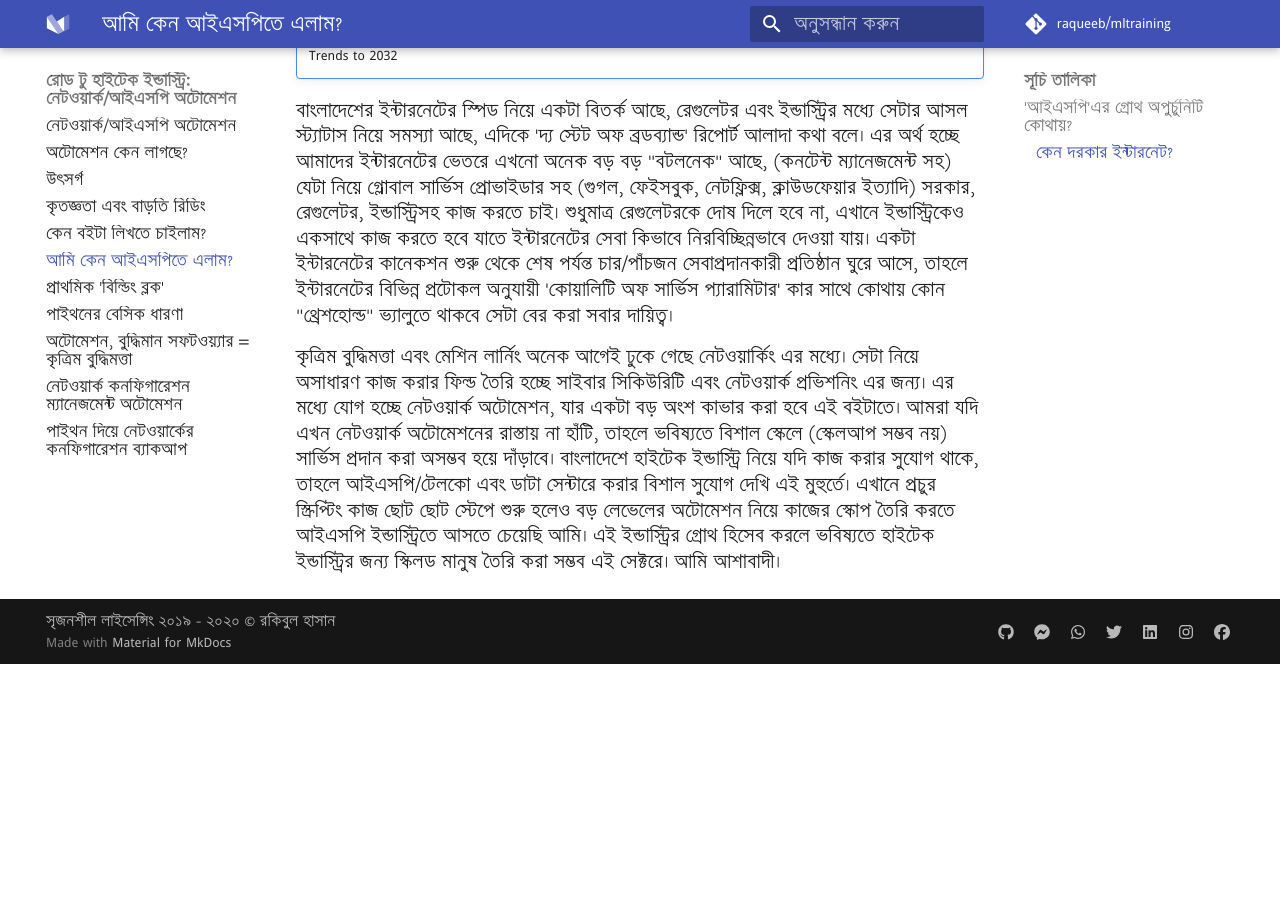
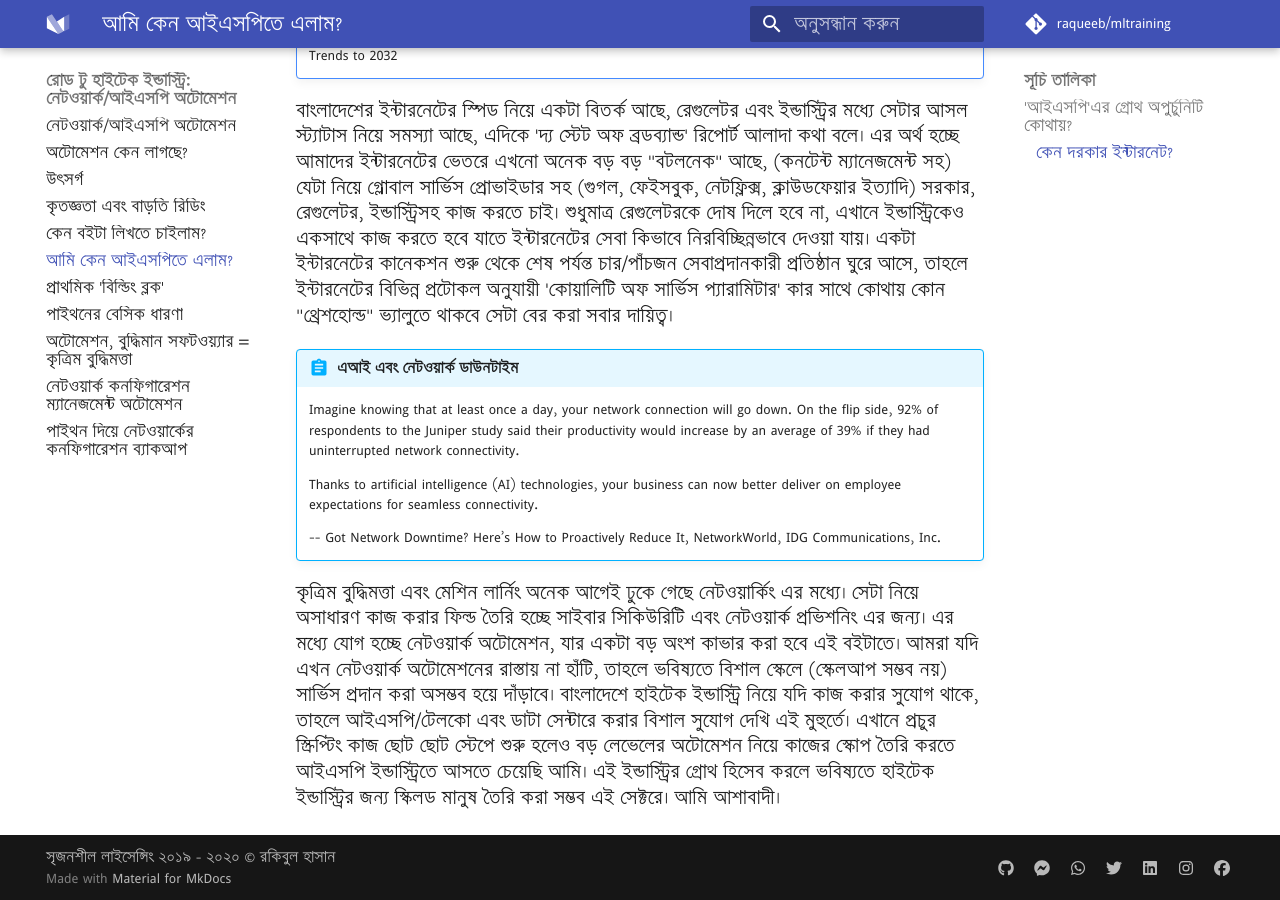
Before and after one commit to aiwithr/automation, an MkDocs documentation site: the page built from docs/whyisp.md, in a window 1280 px wide and 900 px high, scrolled down 2190 px. Built offline with MkDocs 1.6.1 and Material for MkDocs 9.7.7, drawn with Linux system fonts in a browser that asks for light colours; some web fonts are replaced; comment, search, counter and statistics services are not loaded; before the commit the page ends 2854 px from its top, so only the background shows below that.

Commit message:
Github Actions commit from VScode

```diff
--- a/docs/whyisp.md
+++ b/docs/whyisp.md
@@ -43,4 +43,11 @@
 
 বাংলাদেশের ইন্টারনেটের স্পিড নিয়ে একটা বিতর্ক আছে, রেগুলেটর এবং ইন্ডাস্ট্রির মধ্যে সেটার আসল স্ট্যাটাস নিয়ে সমস্যা আছে, এদিকে 'দ্য স্টেট অফ ব্রডব্যান্ড' রিপোর্ট আলাদা কথা বলে। এর অর্থ হচ্ছে আমাদের ইন্টারনেটের ভেতরে এখনো অনেক বড় বড় "বটলনেক" আছে, (কনটেন্ট ম্যানেজমেন্ট সহ) যেটা নিয়ে গ্লোবাল সার্ভিস প্রোভাইডার সহ (গুগল, ফেইসবুক, নেটফ্লিক্স, ক্লাউডফেয়ার ইত্যাদি) সরকার, রেগুলেটর, ইন্ডাস্ট্রিসহ কাজ করতে চাই। শুধুমাত্র রেগুলেটরকে দোষ দিলে হবে না, এখানে ইন্ডাস্ট্রিকেও একসাথে কাজ করতে হবে যাতে ইন্টারনেটের সেবা কিভাবে নিরবিচ্ছিন্নভাবে দেওয়া যায়। একটা ইন্টারনেটের কানেকশন শুরু থেকে শেষ পর্যন্ত চার/পাঁচজন সেবাপ্রদানকারী প্রতিষ্ঠান ঘুরে আসে, তাহলে ইন্টারনেটের বিভিন্ন প্রটোকল অনুযায়ী 'কোয়ালিটি অফ সার্ভিস প্যারামিটার' কার সাথে কোথায় কোন  "থ্রেশহোল্ড" ভ্যালুতে থাকবে সেটা বের করা সবার দায়িত্ব।
 
+!!! abstract "এআই এবং নেটওয়ার্ক ডাউনটাইম"
+    Imagine knowing that at least once a day, your network connection will go down. On the flip side, 92% of respondents to the Juniper study said their productivity would increase by an average of 39% if they had uninterrupted network connectivity.
+
+    Thanks to artificial intelligence (AI) technologies, your business can now better deliver on employee expectations for seamless connectivity.
+
+    -- Got Network Downtime? Here’s How to Proactively Reduce It, NetworkWorld, IDG Communications, Inc.
+
 কৃত্রিম বুদ্ধিমত্তা এবং মেশিন লার্নিং অনেক আগেই ঢুকে গেছে নেটওয়ার্কিং এর মধ্যে। সেটা নিয়ে অসাধারণ কাজ করার ফিল্ড তৈরি হচ্ছে সাইবার সিকিউরিটি এবং নেটওয়ার্ক প্রভিশনিং এর জন্য। এর মধ্যে যোগ হচ্ছে নেটওয়ার্ক অটোমেশন, যার একটা বড় অংশ কাভার করা হবে এই বইটাতে। আমরা যদি এখন নেটওয়ার্ক অটোমেশনের রাস্তায় না হাঁটি, তাহলে ভবিষ্যতে বিশাল স্কেলে (স্কেলআপ সম্ভব নয়) সার্ভিস প্রদান করা অসম্ভব হয়ে দাঁড়াবে। বাংলাদেশে হাইটেক ইন্ডাস্ট্রি নিয়ে যদি কাজ করার সুযোগ থাকে, তাহলে আইএসপি/টেলকো এবং ডাটা সেন্টারে করার বিশাল সুযোগ দেখি এই মুহুর্তে। এখানে প্রচুর স্ক্রিপ্টিং কাজ ছোট ছোট স্টেপে শুরু হলেও বড় লেভেলের অটোমেশন নিয়ে কাজের স্কোপ তৈরি করতে আইএসপি ইন্ডাস্ট্রিতে আসতে চেয়েছি আমি। এই ইন্ডাস্ট্রির গ্রোথ হিসেব করলে ভবিষ্যতে হাইটেক ইন্ডাস্ট্রির জন্য স্কিলড মানুষ তৈরি করা সম্ভব এই সেক্টরে। আমি আশাবাদী।
```
